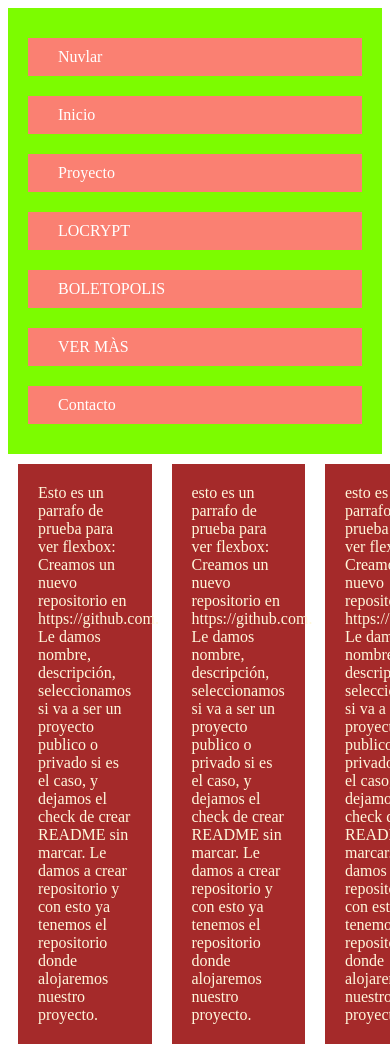
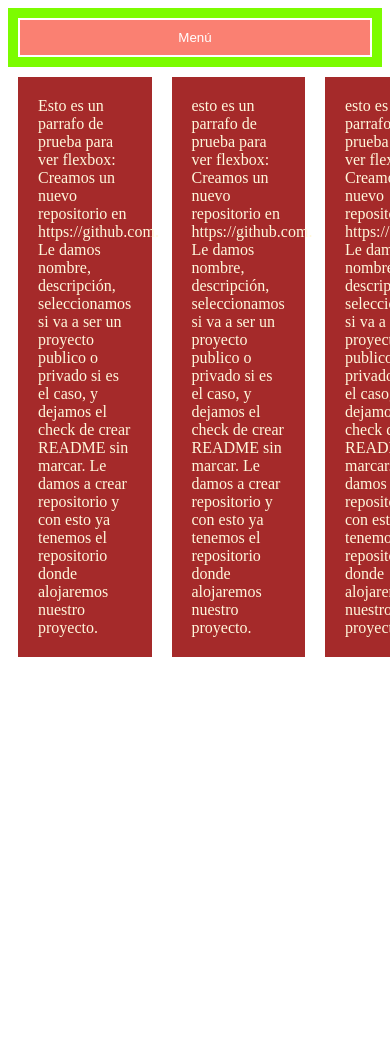
Before and after one commit to jesushv875/Curso-, a plain HTML site: page index.html in a window 390 px wide. Shown: the top 1044 px of the page. After the commit the page ends 844 px from the top, so only its background shows below. Drawn offline with Linux system fonts and the light colour scheme.

Commit message:
video 23 javascrip menú aparece y desaparece con adaptavilidad

```diff
--- a/index.html
+++ b/index.html
@@ -5,13 +5,14 @@
     </head>
     <body>
         <nav>
-            <a href=""  class="nav-enlace">Nuvlar</a>
-            <a href=""  class="nav-enlace">Inicio</a>
-            <a href=""  class="nav-enlace">Proyecto</a>
-            <a href=""  class="nav-enlace">LOCRYPT</a>
-            <a href=""  class="nav-enlace">BOLETOPOLIS</a>
-            <a href=""  class="nav-enlace">VER MÀS</a>
-            <a href=""  class="nav-enlace">Contacto</a>
+            <button class="nav-boton" onclick="accion()">Menú</button>
+            <a href="#"  class="nav-enlace desaparece">Nuvlar</a>
+            <a href="#"  class="nav-enlace desaparece">Inicio</a>
+            <a href="#"  class="nav-enlace desaparece">Proyecto</a>
+            <a href="#"  class="nav-enlace desaparece">LOCRYPT</a>
+            <a href="#"  class="nav-enlace desaparece">BOLETOPOLIS</a>
+            <a href="#"  class="nav-enlace desaparece">VER MÀS</a>
+            <a href="#"  class="nav-enlace desaparece">Contacto</a>
         </nav>
         <section class="padre">
         <p class="columna"> Esto es un parrafo de prueba para ver flexbox:
@@ -33,6 +34,16 @@
         Le damos a crear repositorio y con esto ya tenemos el repositorio donde alojaremos
         nuestro proyecto. </p>
      </section>
+     <script>
+         function accion(){
+             console.log('está funcioando mi botón');
+             var ancla= document.getElementsByClassName('nav-enlace');
+             for(var i = 0; i < ancla.length; i++){
+                 ancla[i].classList.toggle('desaparece');
+
+             }
+         }
+     </script>
     </body>
 
 </html>
--- a/style.css
+++ b/style.css
@@ -1,6 +1,6 @@
 nav{
     background: aqua;
-    padding: 20px;
+    padding: 10px;
     display: flex;
     justify-content: space-around;
 }
@@ -27,6 +27,14 @@ nav{
 .padre{
     display: flex;
 }
+.nav-boton{
+    background: salmon;
+    color: white;
+    padding: 10px 0;
+    border: 2px solid white;
+    display: none;
+
+}
 @media(max-width: 600px)
 {
     nav{
@@ -36,4 +44,10 @@ nav{
     .nav-enlace{
         margin: 10px 0px ;
     }
+    .nav-boton{
+        display: inline-block;
+    }
+    .desaparece{
+        display: none;
+    }
 }
```
